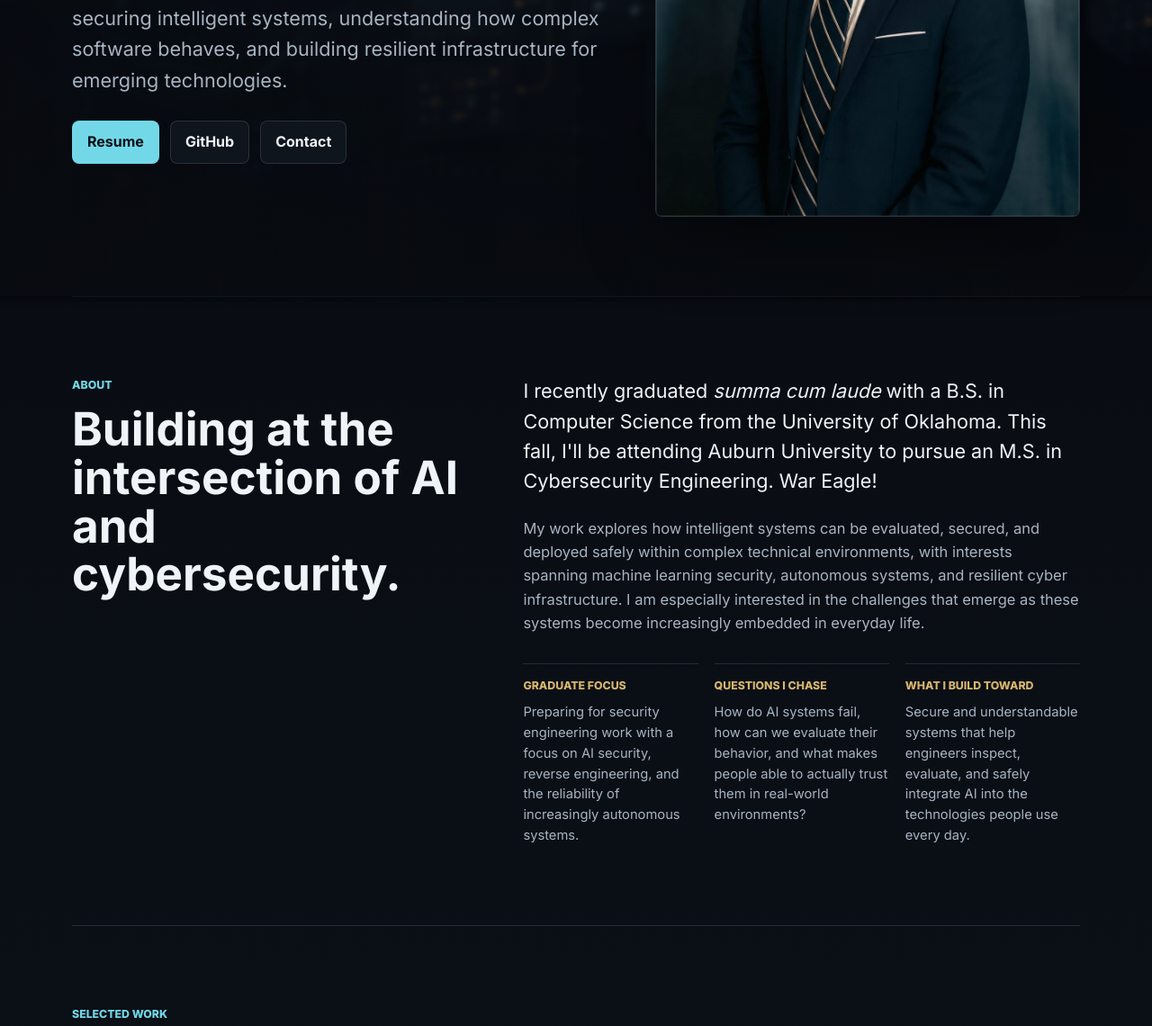
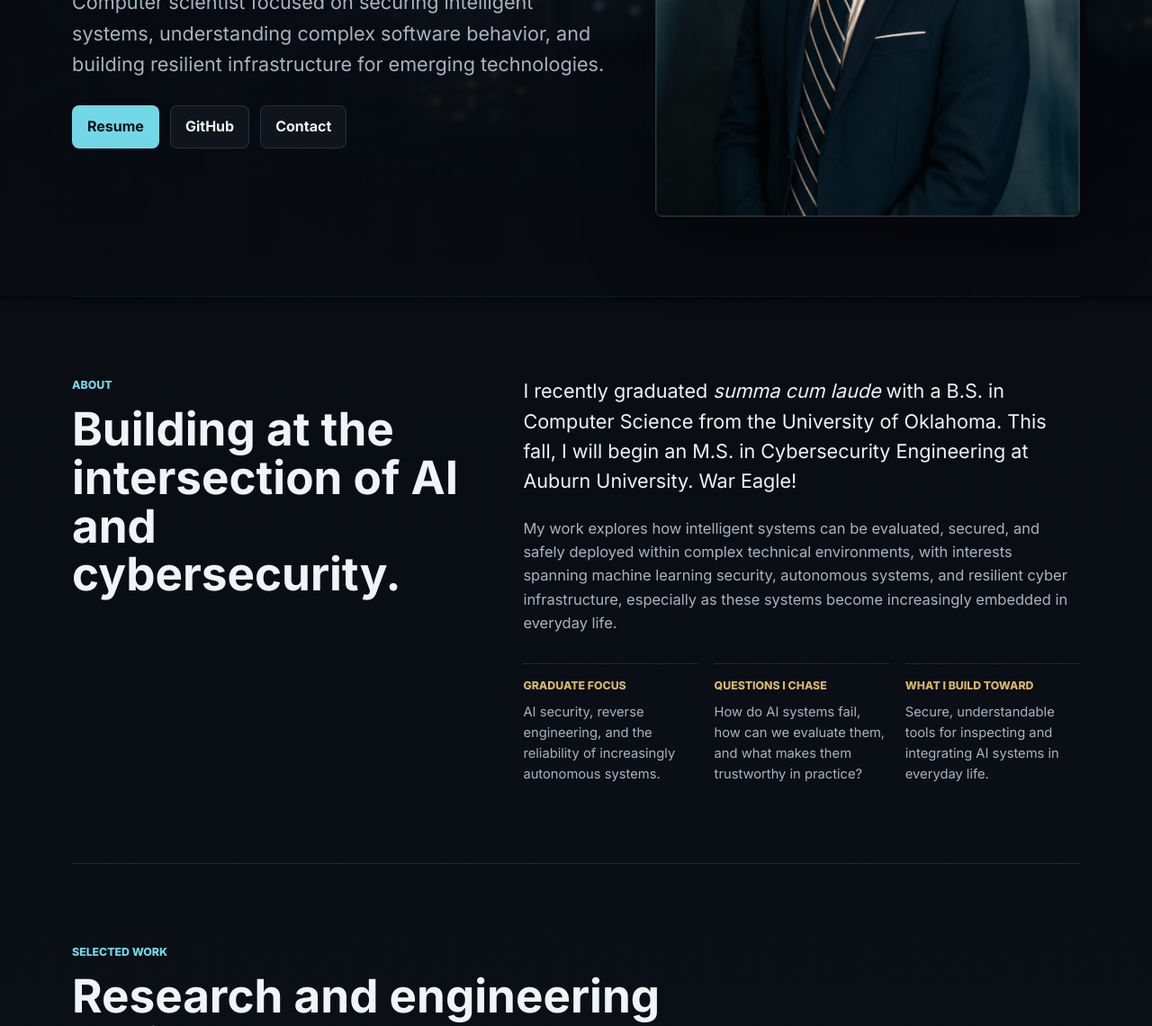
Before and after one commit to RomanXXII/RomanXXII.github.io, a plain HTML site: page index.html in a window 1280 px wide. Shown: the part 497-1637 px from the top of the page at 90% size. Drawn offline with Linux system fonts and the light colour scheme.

Commit message:
Slimmed homepage wordiness

```diff
--- a/index.html
+++ b/index.html
@@ -49,8 +49,8 @@
         <p class="eyebrow">AI Security &middot; Cybersecurity Engineering &middot; Resilient Infrastructure</p>
         <h1>Roman Beames</h1>
         <p class="lead">
-          Research-oriented computer scientist interested in securing intelligent systems, understanding how
-          complex software behaves, and building resilient infrastructure for emerging technologies.
+          Computer scientist focused on securing intelligent systems, understanding
+          complex software behavior, and building resilient infrastructure for emerging technologies.
         </p>
         <div class="hero-actions" aria-label="Primary links">
           <a class="button primary" href="assets/docs/resume.pdf" target="_blank" rel="noopener noreferrer">Resume</a>
@@ -79,26 +79,25 @@
       <div class="about-content">
         <p class="about-lead">
           I recently graduated <i>summa cum laude</i> with a B.S. in Computer Science from the University of
-          Oklahoma. This fall, I'll be attending Auburn University to pursue an M.S. in Cybersecurity Engineering. War Eagle!
+          Oklahoma. This fall, I will begin an M.S. in Cybersecurity Engineering at Auburn University. War Eagle!
         </p>
         <p>
-          My work explores how intelligent systems can be evaluated, secured, and deployed safely within complex technical
-          environments, with interests spanning machine learning security, autonomous systems, and resilient cyber infrastructure.
-          I am especially interested in the challenges that emerge as these systems become increasingly embedded in everyday life.
+          My work explores how intelligent systems can be evaluated, secured, and safely deployed within complex technical
+          environments, with interests spanning machine learning security, autonomous systems, and resilient cyber infrastructure,
+          especially as these systems become increasingly embedded in everyday life.
         </p>
         <dl class="about-points" aria-label="Academic and technical focus">
           <div>
             <dt>Graduate focus</dt>
-            <dd>Preparing for security engineering work with a focus on AI security, reverse engineering, and the reliability
-              of increasingly autonomous systems.</dd>
+            <dd>AI security, reverse engineering, and the reliability of increasingly autonomous systems.</dd>
           </div>
           <div>
             <dt>Questions I chase</dt>
-            <dd>How do AI systems fail, how can we evaluate their behavior, and what makes people able to actually trust them in real-world environments?</dd>
+            <dd>How do AI systems fail, how can we evaluate them, and what makes them trustworthy in practice?</dd>
           </div>
           <div>
             <dt>What I build toward</dt>
-            <dd>Secure and understandable systems that help engineers inspect, evaluate, and safely integrate AI into the technologies people use every day.</dd>
+            <dd>Secure, understandable tools for inspecting and integrating AI systems in everyday life.</dd>
           </div>
         </dl>
       </div>
```
